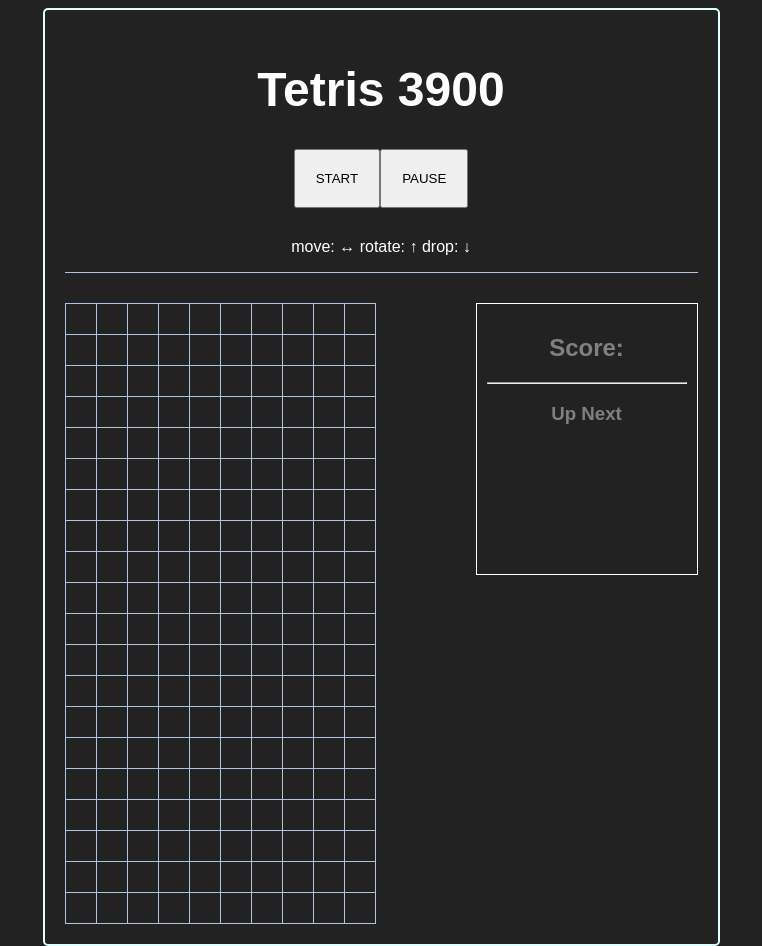
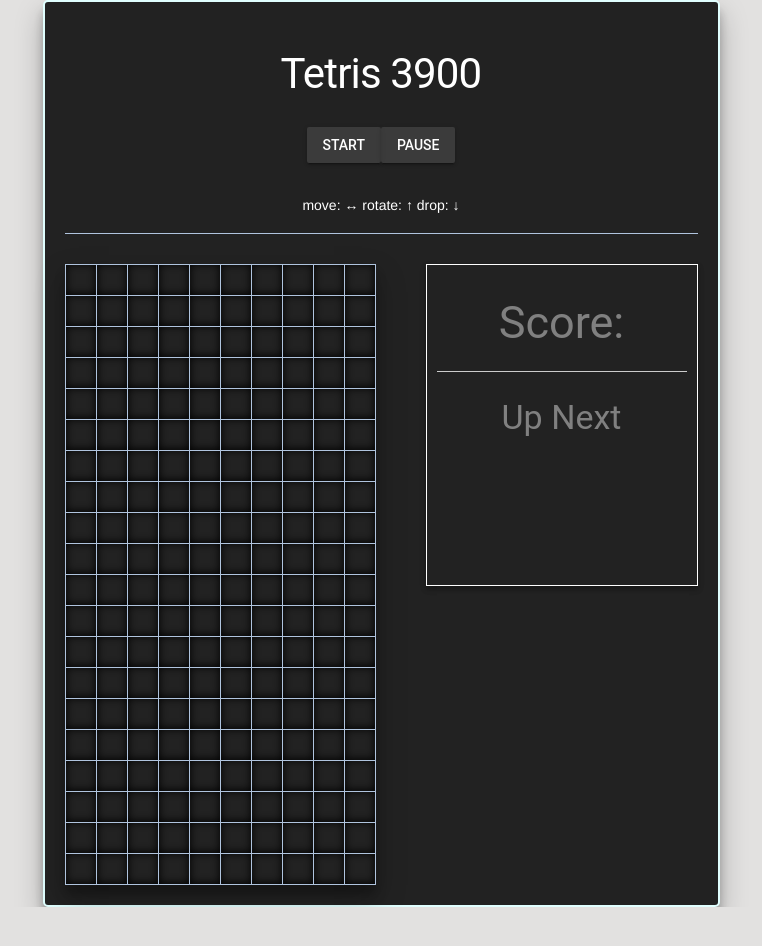
Before and after one commit to btraas/Tetris, a plain HTML site: page index.html in a window 1280 px wide. Shown: the whole page, without its empty margins (259-1021 px from the left). After the commit the page ends 907 px from the top, so only its background shows below. Drawn offline with nearby package versions, Linux system fonts and the light colour scheme.

Commit message:
mdl buttons

```diff
--- a/Block.js
+++ b/Block.js
@@ -30,6 +30,7 @@ function Block(point, size, color) {
         e.style.height = this.size + "px";
         e.style.width  = this.size + "px";
         e.style.backgroundColor = this.color;
+        e.style.boxShadow = "inset 0px 1px 4px 2px rgba(0,0,0,0.3)";
 
         return e;
     };
@@ -307,10 +308,10 @@ if(typeof BLOCK_SIZE === 'undefined') alert('BLOCK_SIZE is undefined!');
 
 SIZE = BLOCK_SIZE;
 SHAPES = {};
-SHAPES.CYAN     = new Shape([p(0,0), p(1,0), p(2,0), p(3,0)], SIZE, "cyan" );
-SHAPES.YELLOW   = new Shape([p(0,0), p(0,1), p(1,0), p(1,1)], SIZE, "yellow");
-SHAPES.ORANGE   = new Shape([p(0,0), p(0,1), p(0,2), p(1,2)], SIZE, "orange");
-SHAPES.BLUE     = new Shape([p(0,0), p(0,1), p(1,1), p(2,1)], SIZE, "blue");
-SHAPES.PURPLE   = new Shape([p(0,0), p(1,0), p(1,1), p(2,0)], SIZE, "magenta");
-SHAPES.GREEN    = new Shape([p(0,0), p(0,1), p(1,1), p(1,2)], SIZE, "lime");
-SHAPES.RED      = new Shape([p(0,0), p(1,0), p(1,1), p(2,1)], SIZE, "red");
+SHAPES.CYAN     = new Shape([p(0,0), p(1,0), p(2,0), p(3,0)], SIZE, "#00BCD4" );
+SHAPES.YELLOW   = new Shape([p(0,0), p(0,1), p(1,0), p(1,1)], SIZE, "#FFEB3B");
+SHAPES.ORANGE   = new Shape([p(0,0), p(0,1), p(0,2), p(1,2)], SIZE, "#FF9800");
+SHAPES.BLUE     = new Shape([p(0,0), p(0,1), p(1,1), p(2,1)], SIZE, "#2196F3");
+SHAPES.PURPLE   = new Shape([p(0,0), p(1,0), p(1,1), p(2,0)], SIZE, "#9C27B0");
+SHAPES.GREEN    = new Shape([p(0,0), p(0,1), p(1,1), p(1,2)], SIZE, "#4CAF50");
+SHAPES.RED      = new Shape([p(0,0), p(1,0), p(1,1), p(2,1)], SIZE, "#F44336");
--- a/Game.js
+++ b/Game.js
@@ -266,6 +266,7 @@ window.start = function(){
 
     window.paused = false;
     replaceChildren(document.querySelector("#pause"), document.createTextNode("PAUSE"));
+    replaceChildren(document.querySelector("#start"), document.createTextNode("RESTART"));
     window.clearInterval(interval);
 
     window.NEXT_SHAPE = randomProperty(SHAPES);
--- a/index.html
+++ b/index.html
@@ -10,20 +10,24 @@
         TICK_DELAY = 1000;
 
     </script>
+    <!-- just for styling -->
+    <link rel="stylesheet" href="https://code.getmdl.io/1.3.0/material.indigo-pink.min.css">
     <script src="Block.js"></script>
     <script src="control.js"></script>
     <style>
         body {
-            background-color: #222222;
+            background-color: #e2e1e0;
             color: white;
             text-align: center;
             border: 0px solid blue;
-            font-family: Arial,sans-serif;
         }
         h1 {
             font-size: 300%;
         }
         #main {
+            background-color: #222222;
+            /* box-shadow: 0px 0px 50px #444444; */
+            box-shadow: 0 14px 28px rgba(0,0,0,0.25), 0 10px 10px rgba(0,0,0,0.22);
             display: table;
             margin: 0 auto;
             padding: 20px;
@@ -38,7 +42,7 @@
             text-align: center;
         }
         .main-btn {
-            padding: 20px;
+            color: white;
         }
         #controls {
             margin-top: 30px;
@@ -49,6 +53,7 @@
         #gameboard td {
             border: 1px solid lightsteelblue;
             position: relative;
+            box-shadow: inset 0px -1px 8px black;
         }
         .block {
             position: relative;
@@ -59,23 +64,25 @@
 
         #upnext {
             color: gray;
-            min-width: 200px;
+            box-shadow:0 3px 6px rgba(0,0,0,0.16), 0 3px 6px rgba(0,0,0,0.23);
+            min-width: 250px;
             padding: 10px;
-            height: 250px;
+            height: 300px;
             border: 1px solid white;
             position: relative;
             float: left;
-            margin-left: 100px;
+            margin-left: 50px;
         }
 
         #gameboard {
             display: inline-block;
             float: left;
+            box-shadow: 0 14px 28px rgba(0,0,0,0.25), 0 10px 10px rgba(0,0,0,0.22);
         }
 
         #score {
             line-height: 10px;
-            font-size: 200%;
+            color: white;
         }
 
         #nextShape {
@@ -89,7 +96,8 @@
 
 <div id="main">
     <h1>Tetris 3900</h1>
-    <button id='start' class='main-btn' onclick="start()">START</button><button id='pause' class='main-btn' onclick="togglePause(this)">PAUSE</button>
+    <button id='start' class='main-btn mdl-button mdl-js-button mdl-button--raised' onclick="start()">START</button>
+    <button id='pause' class='main-btn mdl-button mdl-js-button mdl-button--raised' onclick="togglePause(this)">PAUSE</button>
     <p id="controls">move: &#8596;    rotate: &#8593;    drop: &#8595;</p>
     <div id="maincontent">
         <div id="gameboard"></div>
```
